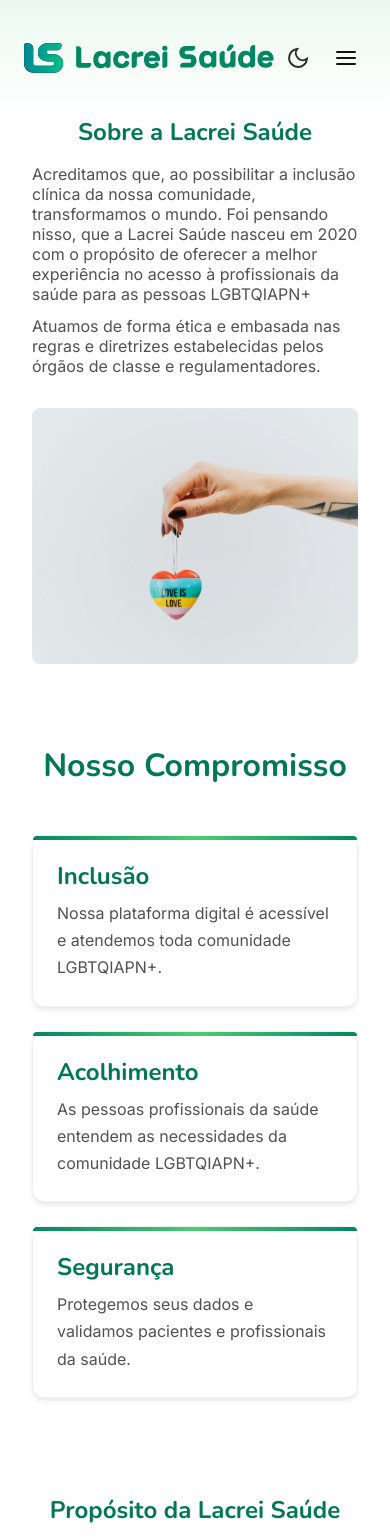
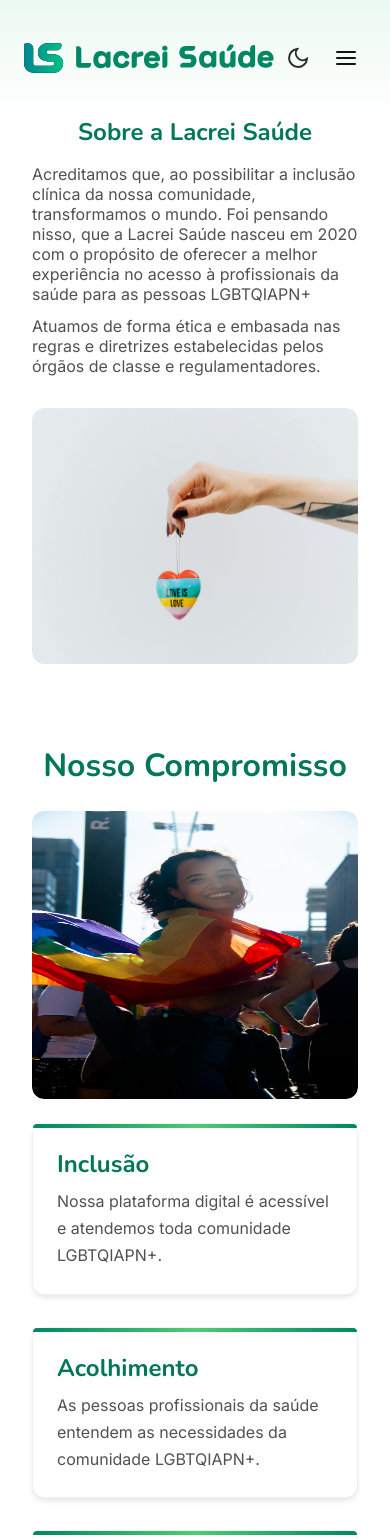
Before and after one commit to Marllock/Desafio-lacrei-saude, a Next.js app: page /sobre in a window 390 px wide. Shown: the top 1539 px of the page. Built offline with nearby package versions, Linux system fonts and the light colour scheme.

Commit message:
refactor: enhance layout and styling of Hero section components for improved responsiveness

```diff
--- a/app/components/hero/abouthero.tsx
+++ b/app/components/hero/abouthero.tsx
@@ -55,7 +55,7 @@
   position: relative;
   width: 100%;
   height: 16rem; /* h-64 */
-  border-radius: 0.5rem;
+  border-radius: 0.75rem;
   overflow: hidden;
 
   @media (min-width: 768px) {
@@ -65,15 +65,33 @@
 `
 
 const StyledImage = styled(Image)`
-  object-fit: cover;
+  display: block;
+  border-radius: 0.75rem;
+  overflow: hidden;
+
+  & span {
+    display: block;
+    width: 100%;
+    height: 100%;
+    border-radius: inherit;
+    overflow: hidden;
+  }
+
+  & img {
+    display: block;
+    width: 100%;
+    height: 100%;
+    object-fit: contain;
+    object-position: center;
+    border-radius: inherit;
+  }
 `
 
 const CardsSection = styled.section`
   max-width: 80rem; /* max-w-7xl */
   margin: 5rem auto 4rem; /* mt-20 mb-16 */
   padding: 0 2rem;
-  display: flex;
-  flex-wrap: wrap;
+  display: block;
   gap: 1.5rem;
 
   @media (min-width: 768px) {
@@ -100,7 +118,7 @@
   transition: transform 200ms ease, box-shadow 200ms ease, border-color 200ms ease;
   position: relative;
 
-  /* subtle emerald accent at the top */
+
   &::before {
     content: "";
     position: absolute;
@@ -113,7 +131,6 @@
     border-top-right-radius: 0.75rem;
   }
 
-  /* Hover animation (motion-safe) */
   @media (prefers-reduced-motion: no-preference) {
     &:hover {
       transform: translateY(-2px) scale(1.01);
@@ -133,7 +150,42 @@
   }
 
   @media (min-width: 768px) {
+    flex: none;
+  }
+`
+
+const CardsInner = styled.div`
+  display: flex;
+  flex-direction: column-reverse;
+  gap: 1.5rem;
+
+  @media (min-width: 768px) {
+    flex-direction: row;
+    align-items: stretch;
+    gap: 2rem;
+  }
+`
+
+const CardsColumn = styled.div`
   flex: 1;
+  display: flex;
+  flex-direction: column;
+  gap: 2rem;
+`
+
+const AsideImageContainer = styled.div`
+  position: relative;
+  width: 100%;
+  border-radius: 0.75rem;
+  overflow: hidden;
+  align-self: stretch;
+  background: var(--color-gray-10);
+  min-height: 18rem;
+
+  @media (min-width: 768px) {
+    width: 44%;
+    flex: none;
+    /* allow the container to stretch to match the cards' height */
   }
 `
 
@@ -200,6 +252,8 @@
       {/* Seção Missão, Visão e Valores */}
       <CardsSection aria-label="">
         <CardsSectionTitle>Nosso Compromisso</CardsSectionTitle>
+        <CardsInner>
+          <CardsColumn>
             <Card role="article" aria-label="Card Inclusão">
               <CardTitle>Inclusão</CardTitle>
               <CardText>
@@ -218,6 +272,18 @@
                 Protegemos seus dados e validamos pacientes e profissionais da saúde.
               </CardText>
             </Card>
+          </CardsColumn>
+
+          <AsideImageContainer aria-hidden="true">
+              <StyledImage
+                src="/sobre-right-1.jpg"
+                alt="Imagem Nosso Compromisso"
+                fill
+                sizes="(max-width: 768px) 100vw, 48vw"
+                priority
+              />
+          </AsideImageContainer>
+        </CardsInner>
       </CardsSection>
 
       <MidSpacer aria-hidden="true" />
```
Lines whose indentation alone changed are shown as unchanged.
